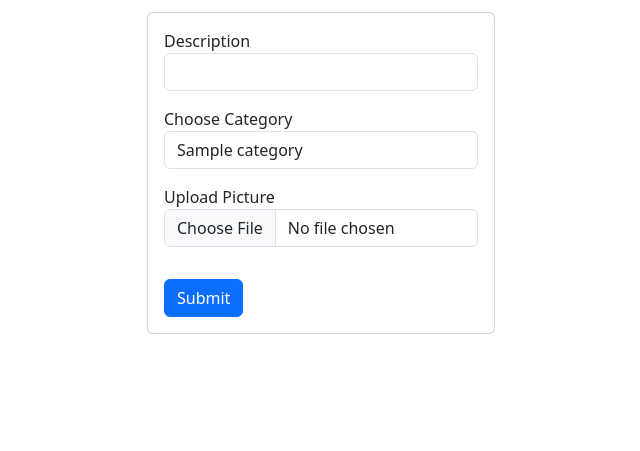
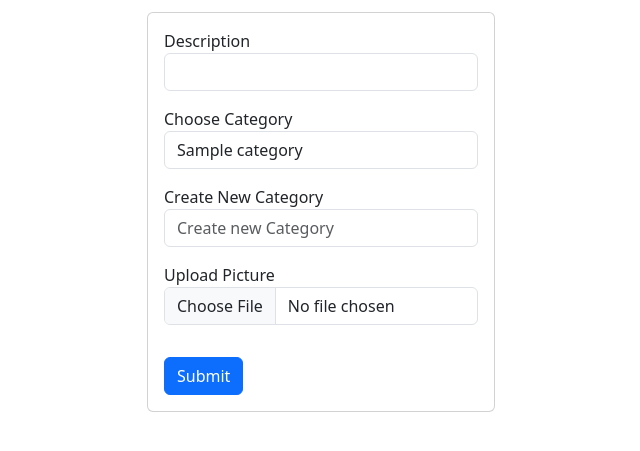
Before and after one commit to Alexanderoke/photogallery, a Django app: page /addpics/ in a window 1280 px wide. Shown: the part 218-669 px from the top of the page, without its empty margins (297-937 px from the left). Run offline with Django 4.2, Linux system fonts and the light colour scheme; tables that the repository leaves empty hold one stand-in row (values such as "Sample post"); some libraries are stand-ins or nearby versions.

Commit message:
add a create new category field on the addpics form

```diff
--- a/photogallery/picgallery/templates/picgallery/addpics.html
+++ b/photogallery/picgallery/templates/picgallery/addpics.html
@@ -27,6 +27,12 @@
             </select>
           </div>
 
+          <div class="form-group m-3">
+            <label> Create New Category </label>
+            <input name="category_new" type="text" placeholder="Create new Category"
+            class="form-control" >
+          </div>
+
 
           <div class="m-3">
             <label>Upload Picture</label>
--- a/photogallery/picgallery/views.py
+++ b/photogallery/picgallery/views.py
@@ -1,4 +1,4 @@
-from django.shortcuts import render
+from django.shortcuts import render, redirect
 from django.http import HttpResponse
 from .models import Category, Picture
 
@@ -48,6 +48,7 @@ def addpics(request):
         image=image
 
       )
+      return redirect('picgallery-gallery')
 
   context ={'title':'Add Pictures' ,'categories':categories}
   return render(request,'picgallery/addpics.html',context)
```
